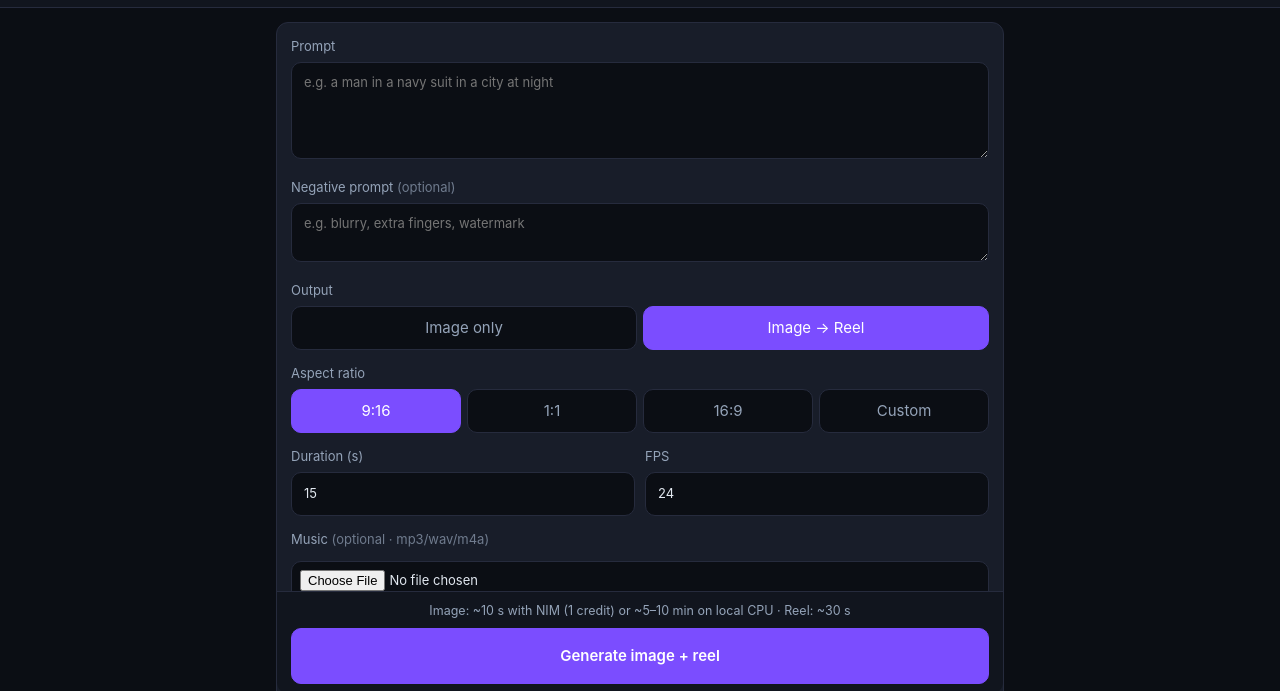
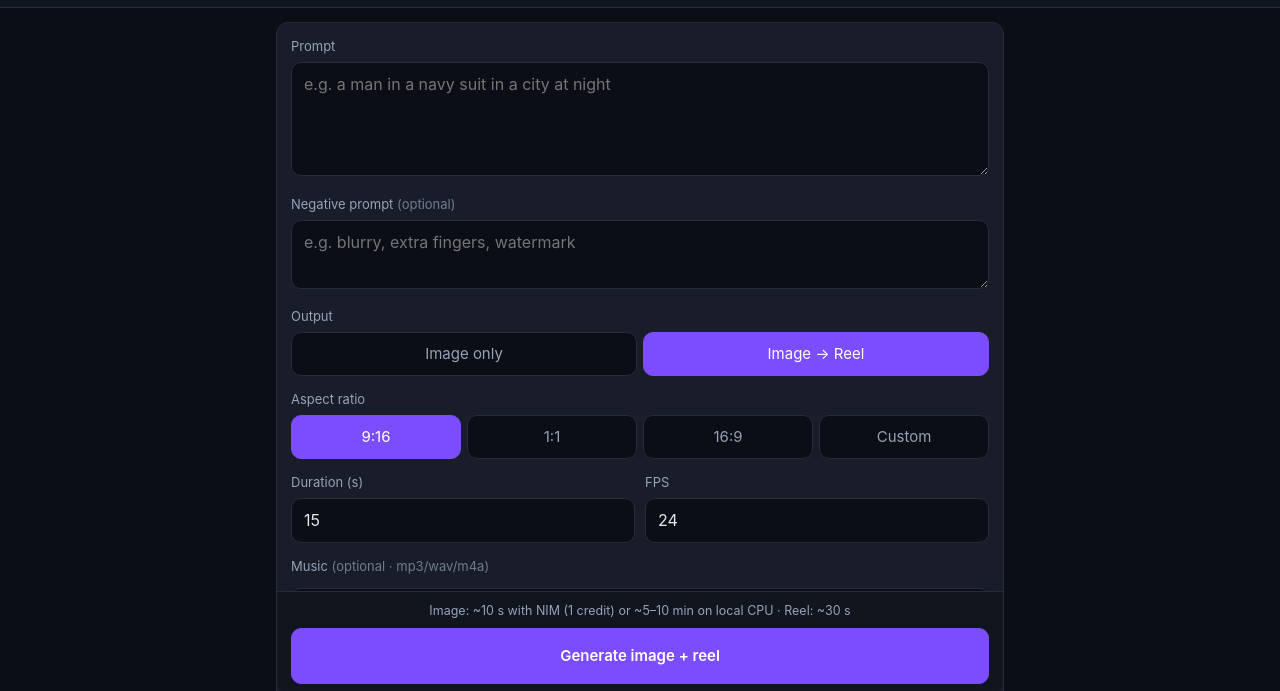
Before and after one commit to kumarrupesh1207/Video-creation, a website built with Vite: page ui/index.html in a window 1280 px wide. Shown: the part 46-737 px from the top of the page. Built offline with nearby package versions, Linux system fonts and the light colour scheme; no server answers; files whose address does not match are found by name.

Commit message:
UI: 16px form fields to prevent iOS focus zoom
Co-Authored-By: Claude Opus 5.5 <noreply@anthropic.com>

```diff
--- a/ui/style.css
+++ b/ui/style.css
@@ -28,7 +28,7 @@ main { max-width: 760px; margin: 0 auto; padding: 14px 16px; }
 label, .lbl { display: block; font-size: 13px; color: var(--dim); }
 .opt { opacity: .7; }
 textarea, input, select { width: 100%; margin-top: 6px; min-height: 44px; padding: 10px 12px; border-radius: 10px;
-  background: var(--bg); color: var(--text); border: 1px solid var(--line); font: inherit; }
+  background: var(--bg); color: var(--text); border: 1px solid var(--line); font: inherit; font-size: 16px; }
 textarea { resize: vertical; }
 textarea:focus, input:focus, select:focus, button:focus-visible { outline: 2px solid var(--primary); outline-offset: 1px; }
 .row { display: grid; grid-template-columns: 1fr 1fr; gap: 10px; }
```
